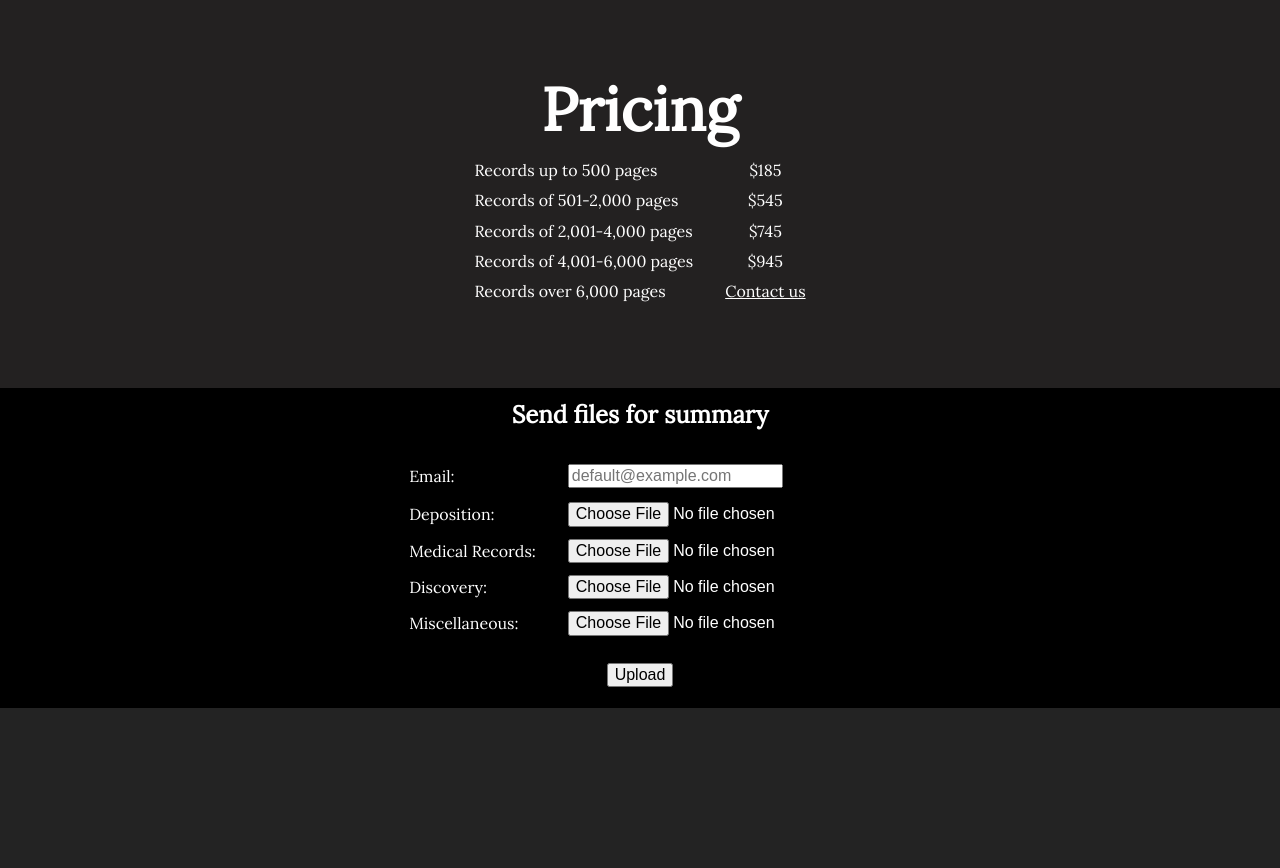
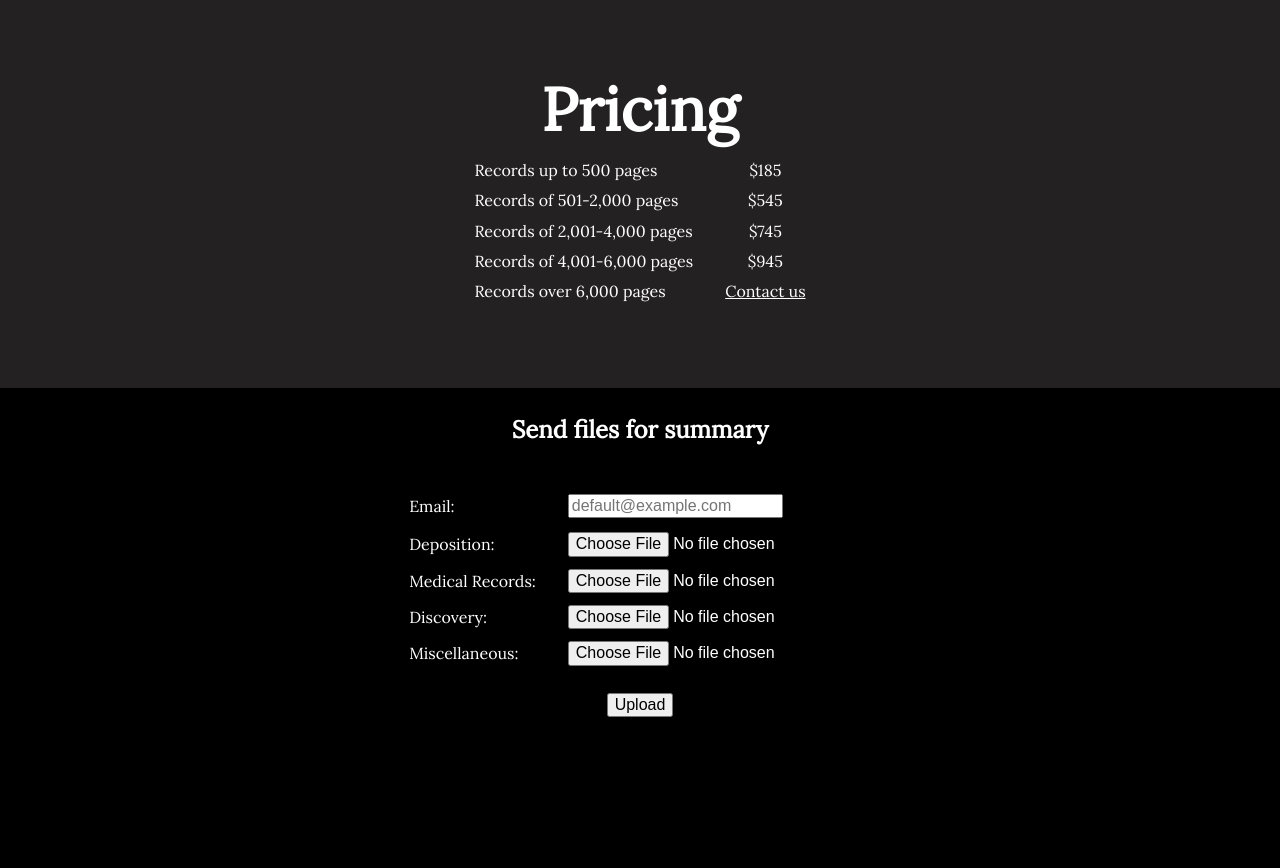
Before and after one commit to MichaelHager01/Essential-Summaries, a Flask app: page / in a window 1280 px wide. Shown: the part 1090-1958 px from the top of the page. Before the commit the page ends 1798 px from the top, so only its background shows below. Run offline with Flask 3, Linux system fonts and the light colour scheme.

Commit message:
Update styles.css

```diff
--- a/static/css/styles.css
+++ b/static/css/styles.css
@@ -34,9 +34,13 @@
 html {
     scroll-behavior: smooth;
     color: var(--clr-light);
-    background-color: var(--clr-background);
+    background-color: var(--clr-dark);
     font-family: 'Lora', serif;
     font-weight: var(--fw-reg);
+}
+
+body, html {
+    overflow-x: hidden;
 }
 
 
@@ -138,14 +142,14 @@ tr:hover {background-color: #a8a8a8;}
 
 .dropbox {
     background-color: var(--clr-black);
-    height: 40vh;
+    height: 60vh;
     width: 100%;
     text-align: center;
 }
 
 
 .dropbox--title {
-    padding: 15px;
+    padding: 30px;
 }
 
 
```
